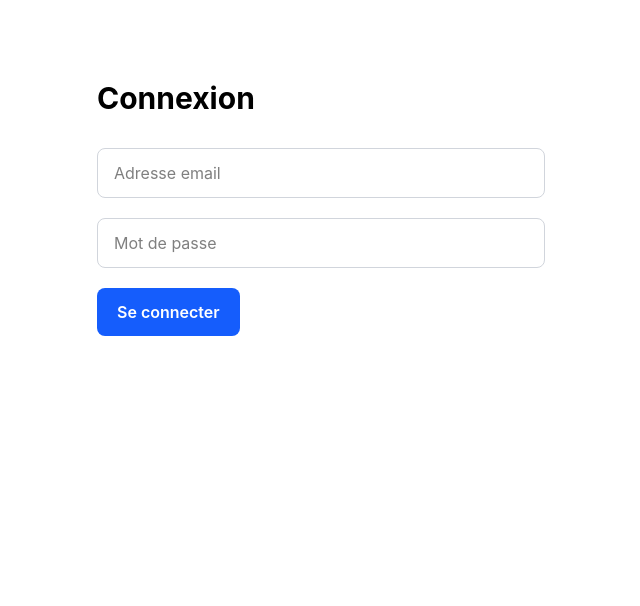
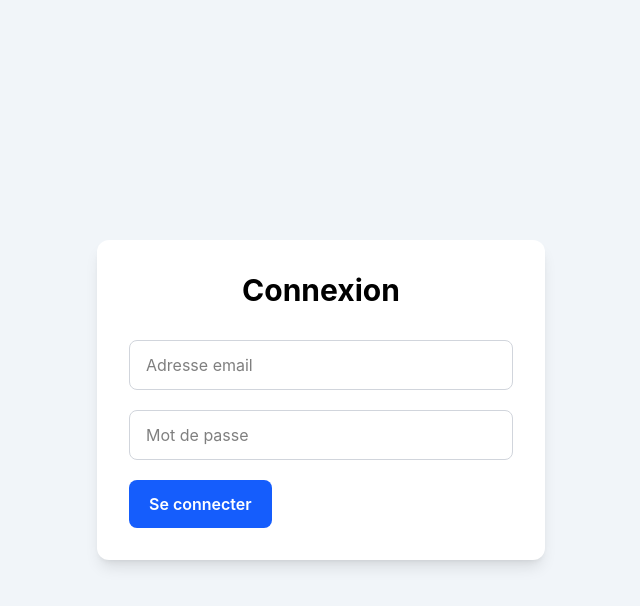
Before and after one commit to Radovoahary/lenz, a React (Vite) app in the folder frontend/: page /login in a window 1280 px wide. Shown: the top 606 px of the page, without its empty margins (319-959 px from the left). Built offline with nearby package versions, Linux system fonts and the light colour scheme.

Commit message:
Separate Login's Page style

```diff
--- a/frontend/src/pages/LoginPage.tsx
+++ b/frontend/src/pages/LoginPage.tsx
@@ -1,86 +1,28 @@
+import AuthLayout from "../components/auth/AuthLayout";
+import LoginForm from "../components/auth/LoginForm";
 
-import { useForm } from "react-hook-form";
-import { zodResolver } from "@hookform/resolvers/zod";
-import { z } from "zod";
-import Input from "../components/ui/Input";
-import Button from "../components/ui/Button";
-
-const loginSchema = z.object({
-
-  email: z
-    .string()
-    .email("Adresse email invalide"),
-
-  // Mot de passe d'au moins 6 caractères
-  password: z
-    .string()
-    .min(6, "Minimum 6 caractères"),
-});
-
-type LoginForm = z.infer<typeof loginSchema>;
+/*
+    La page ne fait qu'assembler les composants.
+*/
 
 function LoginPage() {
 
-  // Initialisation du formulaire
-  const {
-    register,
-    handleSubmit,
-    // Contient toutes les erreurs
-    formState: { errors }
+    return (
 
-  } = useForm<LoginForm>({
-    // Utilise Zod pour valider le formulaire
-    resolver: zodResolver(loginSchema)
-  });
+        <AuthLayout>
 
-  // Fonction exécutée après validation
-  function onSubmit(data: LoginForm) {
+            <h1 className="mb-8 text-center text-3xl font-bold">
 
-    console.log(data);
+                Connexion
 
-  }
+            </h1>
 
-  return (
+            <LoginForm />
 
-    <div className="mx-auto mt-20 max-w-md">
+        </AuthLayout>
 
-      <h1 className="mb-8 text-3xl font-bold">
-        Connexion
-      </h1>
+    );
 
-      {/* Formulaire */}
-      <form
-        onSubmit={handleSubmit(onSubmit)}
-        className="space-y-5"
-      >
-        {/* Champ Email */}
-        <div>
-          <Input
-            type="email"
-            placeholder="Adresse email"
-            {...register("email")}
-          />
-          {/* Affiche l'erreur si elle existe */}
-          <p className="mt-1 text-sm text-red-500">
-            {errors.email?.message}
-          </p>
-        </div>
-        {/* Champ Mot de passe */}
-        <div>
-          <Input
-            type="password"
-            placeholder="Mot de passe"
-            {...register("password")}
-          />
-          <p className="mt-1 text-sm text-red-500">
-            {errors.password?.message}
-          </p>
-        </div>
-        <Button type="submit">
-          Se connecter
-        </Button>
-      </form>
-    </div>
-  );
 }
+
 export default LoginPage;
```
